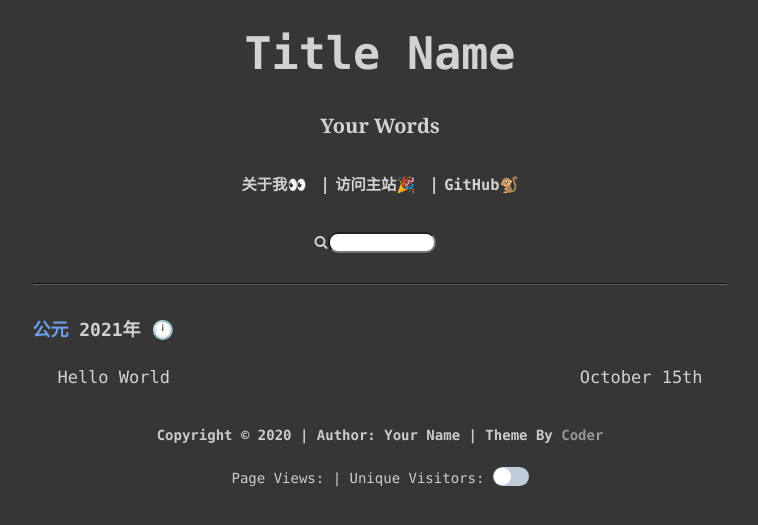
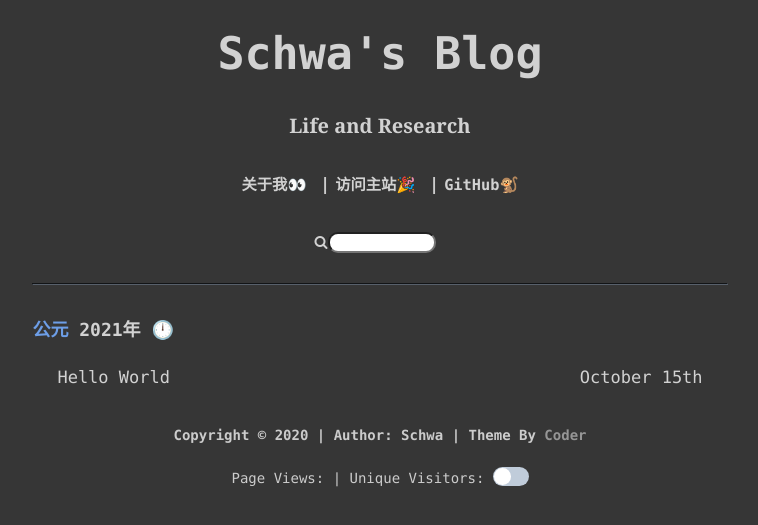
Before and after one commit to Jianguo99/jontyhuang-jg.github.io, a plain HTML site: page index.html in a window 1280 px wide. Shown: the part 161-686 px from the top of the page, without its empty margins (260-1018 px from the left). Drawn offline with Linux system fonts and the light colour scheme; some packages are replaced by stand-ins of ours; a script that the page names is missing.

Commit message:
Site updated: 2021-10-15 19:06:59

```diff
--- a/index.html
+++ b/index.html
@@ -10,8 +10,8 @@
     <title>
         Huang Jianguo
     </title>
-    <meta name="description" content= 嘿，我是刘训灼～这是我的子站，用于展示写的Hexo主题：Coder。欢迎访问！ >
-    <meta name="keywords" content= Blog,Hexo,Theme,刘训灼,LiuXunzhuo >
+    <meta name="description" content= A web for recording my work >
+    <meta name="keywords" content= Blog,ANNs,Machine Learning >
 
 <link rel="stylesheet" href="/libs/highlight/styles/monokai-sublime.css">
 
@@ -26,10 +26,10 @@
     <div class="hd logodiv">
     <img src="/img/male.png" class="logopng" alt="logo">
     <p class="logot">
-         Title Name
+         Schwa&#39;s Blog
          <span class="logo_2"></span>
         <h3 class="words" style="font-weight: bold;font-family: Georgia;">
-            Your Words
+            Life and Research
         </h3>
     </p>
 </div>
@@ -115,7 +115,7 @@
 </div>
 
     <div class="footer" id="footer">
-    <p><h4>Copyright © 2020 | Author: Your Name | Theme By <a class="theme-author" target="_blank" rel="noopener" href="https://github.com/Xunzhuo/hexo-theme-coder" style="font-size:14px; color: #969696">Coder</a></h4>
+    <p><h4>Copyright © 2020 | Author: Schwa | Theme By <a class="theme-author" target="_blank" rel="noopener" href="https://github.com/Xunzhuo/hexo-theme-coder" style="font-size:14px; color: #969696">Coder</a></h4>
 
         <script async src="//busuanzi.ibruce.info/busuanzi/2.3/busuanzi.pure.mini.js"></script>
         <span id="busuanzi_container_site_pv">Page Views: <span id="busuanzi_value_site_pv"></span></span>
```
Also changed, not shown: 2021/10/15/hello-world/index.html (+3 -3 lines), archives/2021/10/index.html (+5 -5 lines), archives/2021/index.html (+5 -5 lines), archives/index.html (+5 -5 lines).
